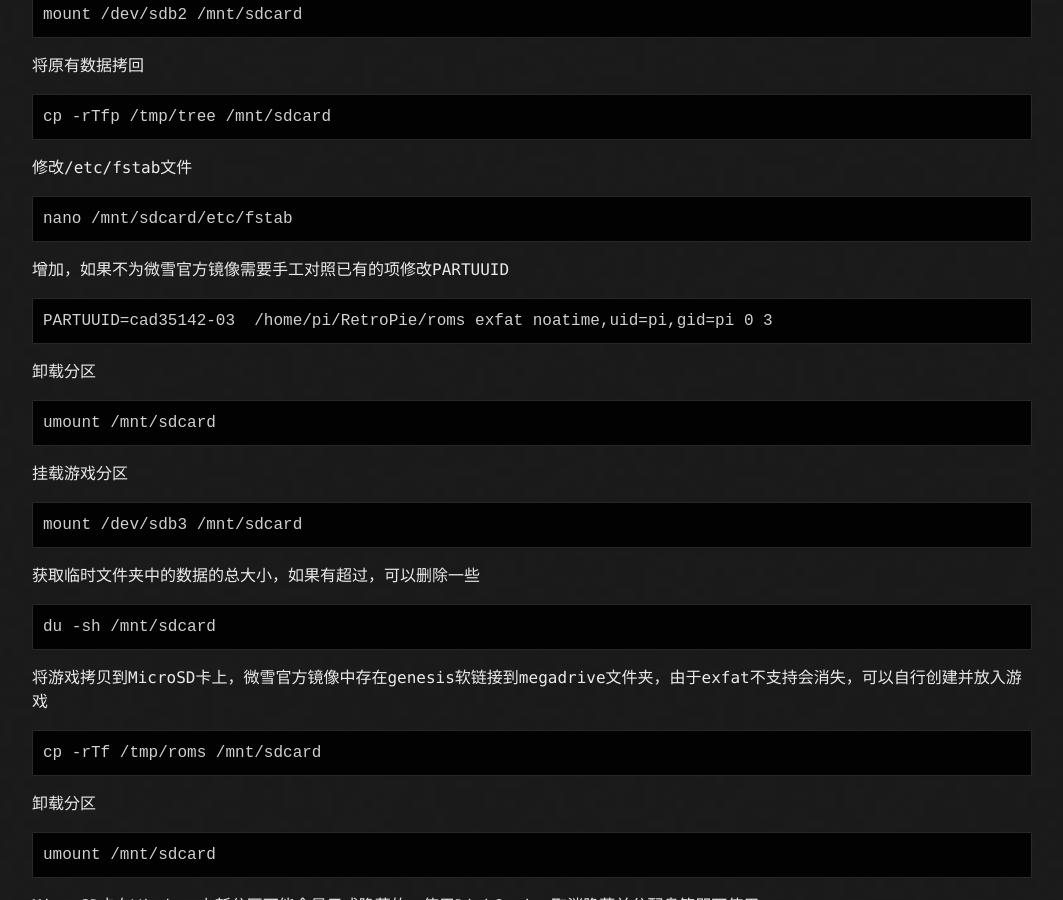
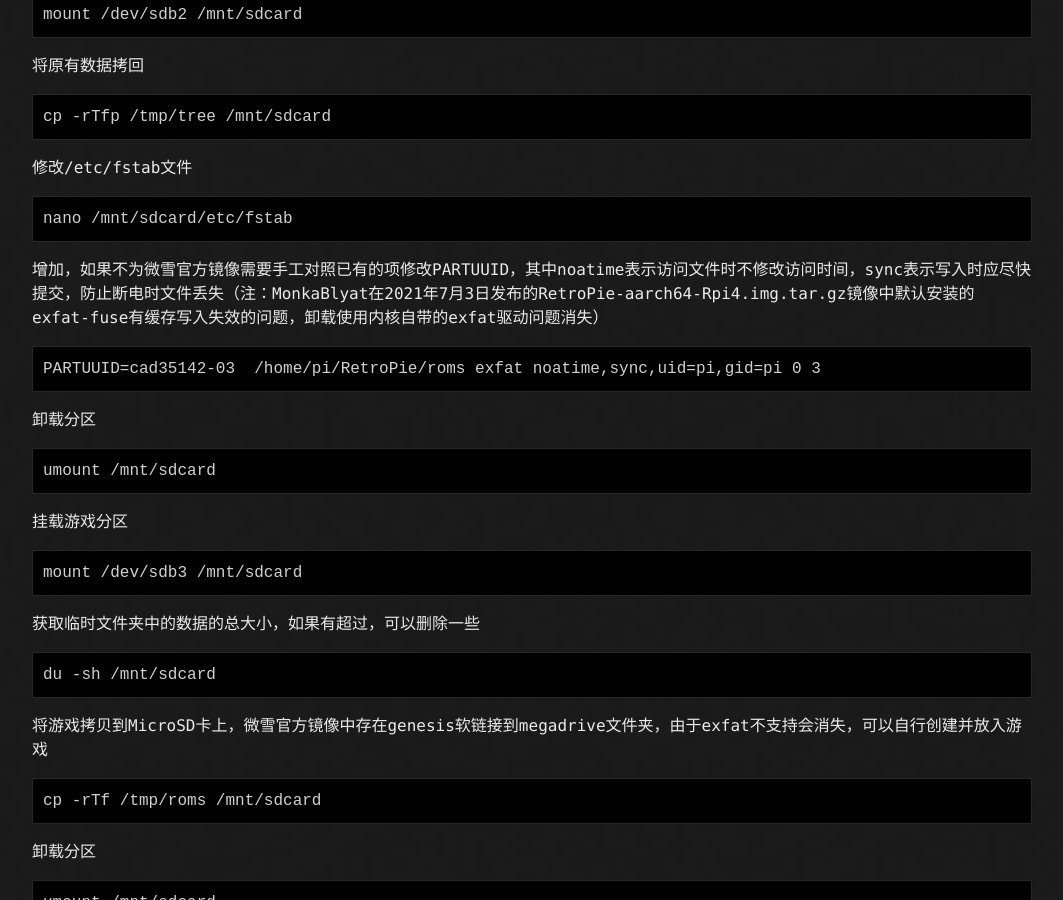
Before and after one commit to IanusInferus/ianusinferus.github.io, a Jekyll site: the page built from posts/202110/20211011_GPM2804.md, in a window 1280 px wide and 900 px high, scrolled down 6158 px. Shown: the whole window, without its empty margins (108-1171 px from the left). Built offline with Jekyll 4.4.1, drawn with Linux system fonts in a browser that asks for light colours; comment, search, counter and statistics services are not loaded; some of the changed text lies outside the part shown.

Commit message:
更新“微雪GPM2804掌机使用感想”

```diff
--- a/posts/202110/20211011_GPM2804.md
+++ b/posts/202110/20211011_GPM2804.md
@@ -154,9 +154,9 @@ ext4分区可以挂载到Linux机器上进行修改。如果使用USB的SD卡适
 
     nano /mnt/sdcard/etc/fstab
 
-增加，如果不为微雪官方镜像需要手工对照已有的项修改PARTUUID
+增加，如果不为微雪官方镜像需要手工对照已有的项修改PARTUUID，其中noatime表示访问文件时不修改访问时间，sync表示写入时应尽快提交，防止断电时文件丢失（注：MonkaBlyat在2021年7月3日发布的RetroPie-aarch64-Rpi4.img.tar.gz镜像中默认安装的exfat-fuse有缓存写入失效的问题，卸载使用内核自带的exfat驱动问题消失）
 
-    PARTUUID=cad35142-03  /home/pi/RetroPie/roms exfat noatime,uid=pi,gid=pi 0 3
+    PARTUUID=cad35142-03  /home/pi/RetroPie/roms exfat noatime,sync,uid=pi,gid=pi 0 3
 
 卸载分区
 
@@ -277,3 +277,5 @@ EmulationStation在空闲时CPU占用超过30%：Main Menu -> Other Settings ->
 2021-10-24 增加启动时间优化、耗电优化、SD卡优化
 
 2021-10-27 更新启动时间优化
+
+2021-10-30 更新文件写入缓存相关说明
```
